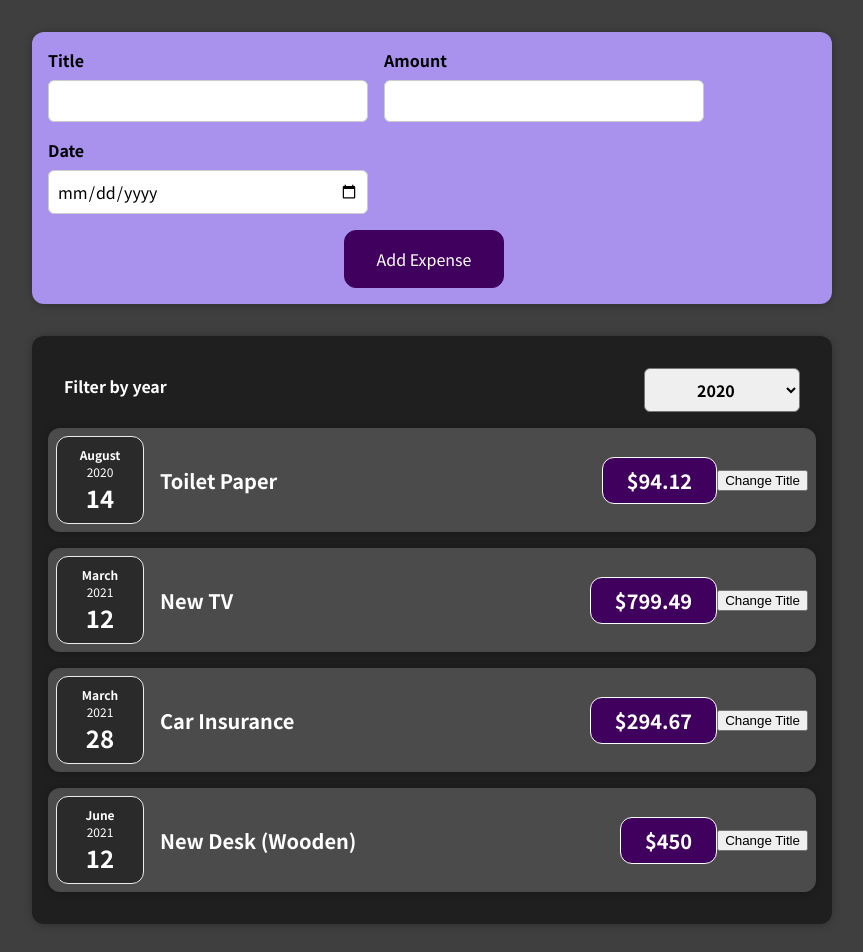
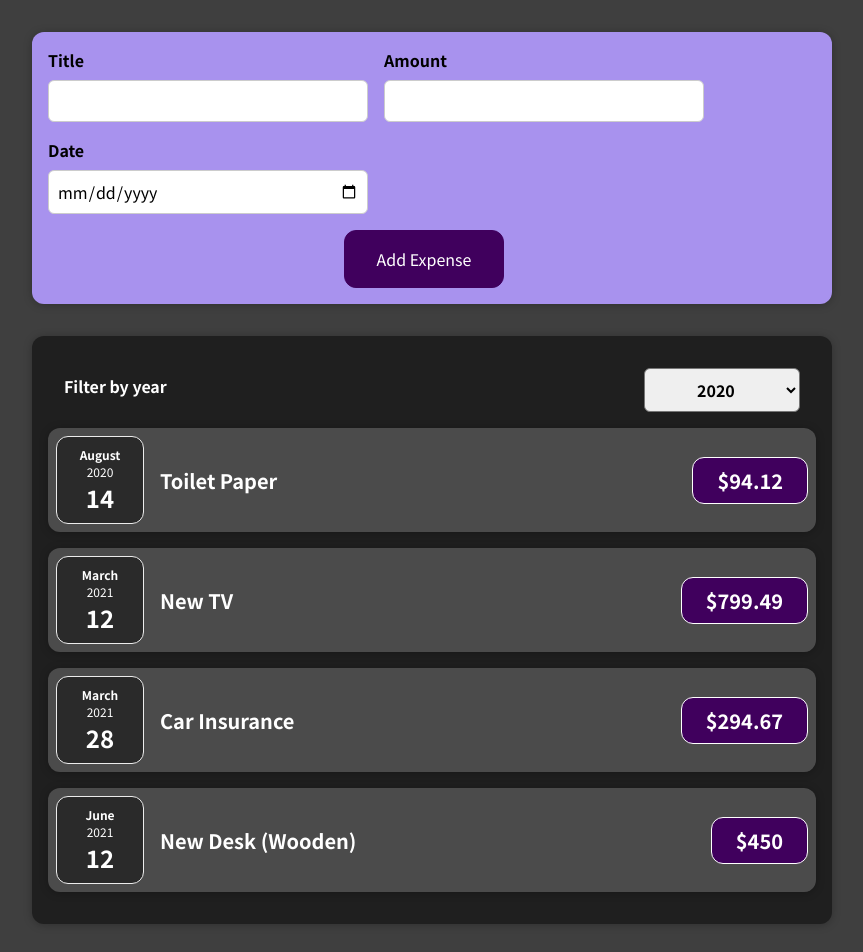
Before and after one commit to alexstrugacz/ExpenseTracker, a React (Create React App) app: page / in a window 1280 px wide. Shown: the top 952 px of the page, without its empty margins (208-1071 px from the left). Built offline with nearby package versions, Linux system fonts and the light colour scheme.

Commit message:
dynamic expenses

```diff
--- a/src/App.js
+++ b/src/App.js
@@ -1,9 +1,8 @@
 import Expenses from "./components/Expenses/Expenses";
-import React from "react";
 import NewExpense from "./components/NewExpense/NewExpense";
+import React, { useState } from "react";
 
-const App = () => {
-  const expenses = [
+const DUMMY_EXPENSES = [
   //placeholder data
   {
     id: "e1",
@@ -26,9 +25,13 @@
   },
 ];
 
+const App = () => {
+  const [expenses, setExpenses] = useState(DUMMY_EXPENSES);
+
   const addExpenseHandler = (expense) => {
-    console.log("in app.js");
-    console.log(expense);
+    setExpenses((prevExpenses) => {
+      return [expense, ...prevExpenses];
+    });
   };
 
   return (
--- a/src/components/Expenses/ExpenseItem.js
+++ b/src/components/Expenses/ExpenseItem.js
@@ -1,25 +1,15 @@
-import React, { useState } from "react";
-
 import ExpenseDate from "./ExpenseDate";
 import "./ExpenseItem.css";
 import Card from "../UI/Card";
 
 const ExpenseItem = (props) => {
-  const [title, setTitle] = useState(props.title);
-
-  const clickHandler = () => {
-    setTitle("Updated!");
-    console.log(title);
-  };
-
   return (
     <Card className="expense-item">
       <ExpenseDate date={props.date} />
       <div className="expense-item__description">
-        <h2>{title}</h2>
+        <h2>{props.title}</h2>
         <div className="expense-item__price">${props.amount}</div>
       </div>
-      <button onClick={clickHandler}>Change Title</button>
     </Card>
   );
 };
--- a/src/components/Expenses/Expenses.js
+++ b/src/components/Expenses/Expenses.js
@@ -21,26 +21,13 @@
           selected={filteredYear}
           showYearHandler={addFilterByYear}
         />
-        <ExpenseItem
-          title={props.items[0].title}
-          amount={props.items[0].amount}
-          date={props.items[0].date}
-        />
-        <ExpenseItem
-          title={props.items[1].title}
-          amount={props.items[1].amount}
-          date={props.items[1].date}
-        />
-        <ExpenseItem
-          title={props.items[2].title}
-          amount={props.items[2].amount}
-          date={props.items[2].date}
-        />
-        <ExpenseItem
-          title={props.items[3].title}
-          amount={props.items[3].amount}
-          date={props.items[3].date}
-        />
+        {props.items.map((expense) => (
+          <ExpenseItem
+            title={expense.title}
+            amount={expense.amount}
+            date={expense.date}
+          />
+        ))}
       </Card>
     </div>
   );
```
Also changed, not shown: 1 other file (tests, documents, lock files or other folders). Lines whose indentation alone changed are shown as unchanged.
